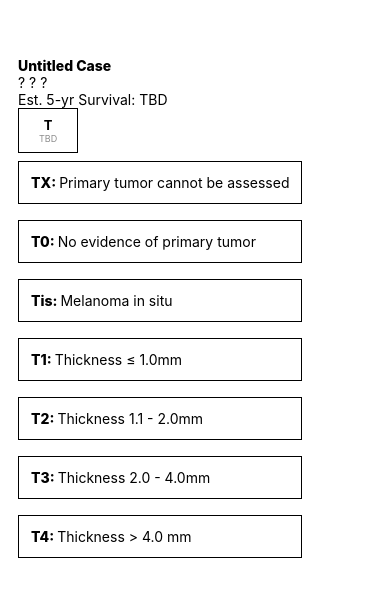
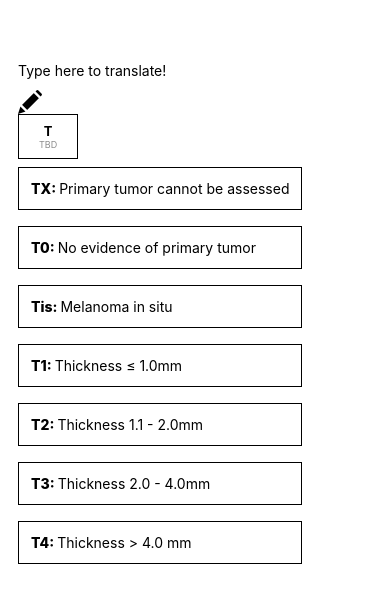
Before and after one commit to sirkevinwang/NOMA, a React Native app: screen / in a window 390 px wide. Shown: the part 111-714 px from the top of the page. Built offline with nearby package versions, Linux system fonts and the light colour scheme.

Commit message:
Tried experimenting with the toggle

```diff
--- a/App.js
+++ b/App.js
@@ -1,20 +1,27 @@
 import { StatusBar } from 'expo-status-bar';
 import React, { useState } from 'react';
-import { StyleSheet, Button, View, Text } from 'react-native';
+import { StyleSheet, Button, View, Text, Image, TouchableOpacity, TextInput } from 'react-native';
 import CaseHeader from './components/Header/CaseHeader';
 import NavigationBar from './components/Navigation/NavigationBar';
+
 
 import emptyCaseData from './cases/empty-case';
 import TPage from './Pages/TPage';
 
 export default function App() {
   const [currentStep, setCurrentStep]= useState("T");
+  const [toggleHeader, setToggleHeader] = useState(false);
+
   // TOOD: should load default data from here
   // header
   const [caseName, setCaseName] = useState("Untitled Case");
   const [stage, setStage] = useState([null, null, null]);
   const [caseStagingStatus, setCaseStagingStatus] = useState("Staging Incomplete");
   const [fiveYearSurvival, setFiveYearExpectancy] = useState(null);
+
+  const [text, setText] = useState('');
+
+
 
   // T Stage
   const [TStage, setTStage] = useState({
@@ -38,12 +45,34 @@ export default function App() {
 
   return (
     <View style={styles.container}>
-      <CaseHeader
+      {
+        toggleHeader?
+        <CaseHeader
+
         caseName = {caseName}
         stage = {stage}
         caseStagingStatus = {caseStagingStatus}
         fiveYearSurvival = {fiveYearSurvival}
-        TStage={TStage}/>
+        TStage={TStage}/>:
+        <TextInput
+        style={{height: 40}}
+        placeholder="Type here to translate!"
+        onChangeText={text => setCaseName(text)}
+        defaultValue={text}
+      />
+
+
+      }
+
+
+
+
+        <TouchableOpacity onPress={() => setToggleHeader(!toggleHeader)}>
+          <Image source={require('./assets/edit.png')} />
+
+
+        </TouchableOpacity>
+
       <NavigationBar TStage={TStage}/>
       {/* Page */}
       <TPage
```
Also changed, not shown: assets/edit.png (added).
